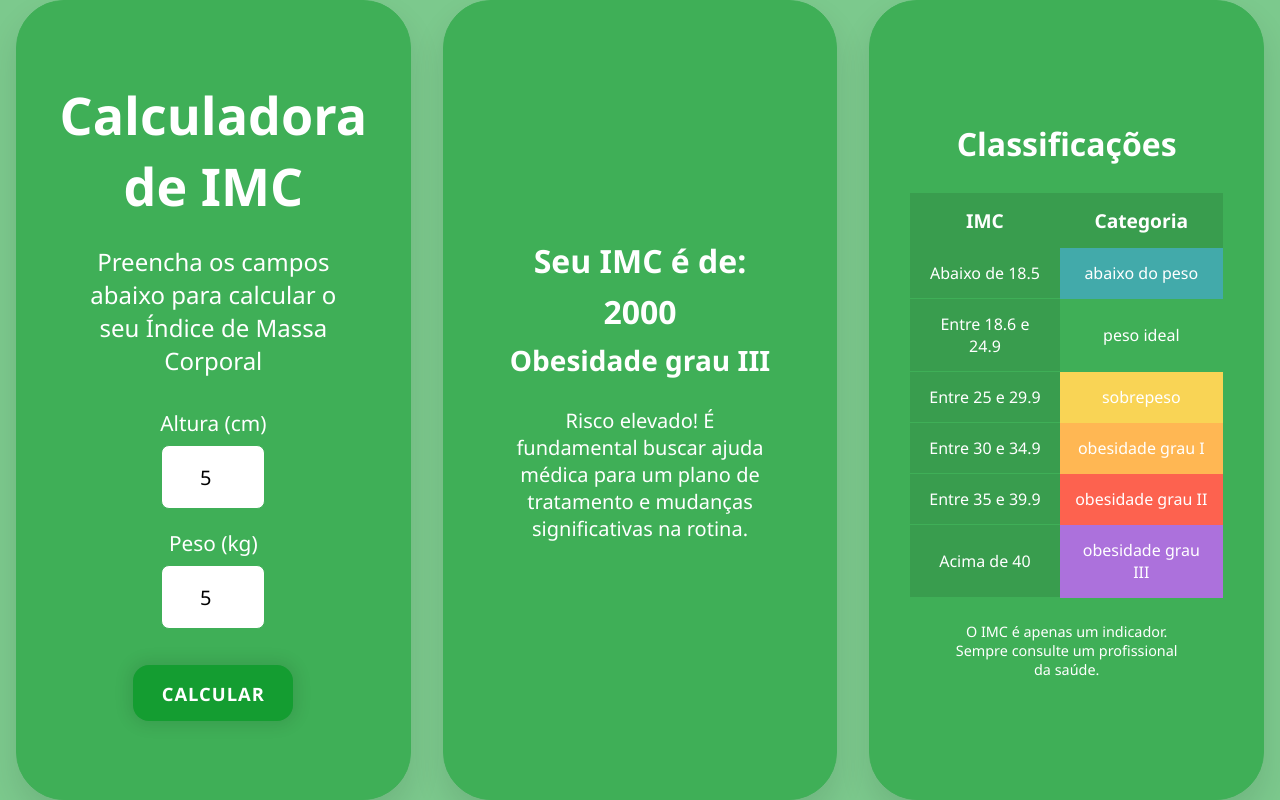
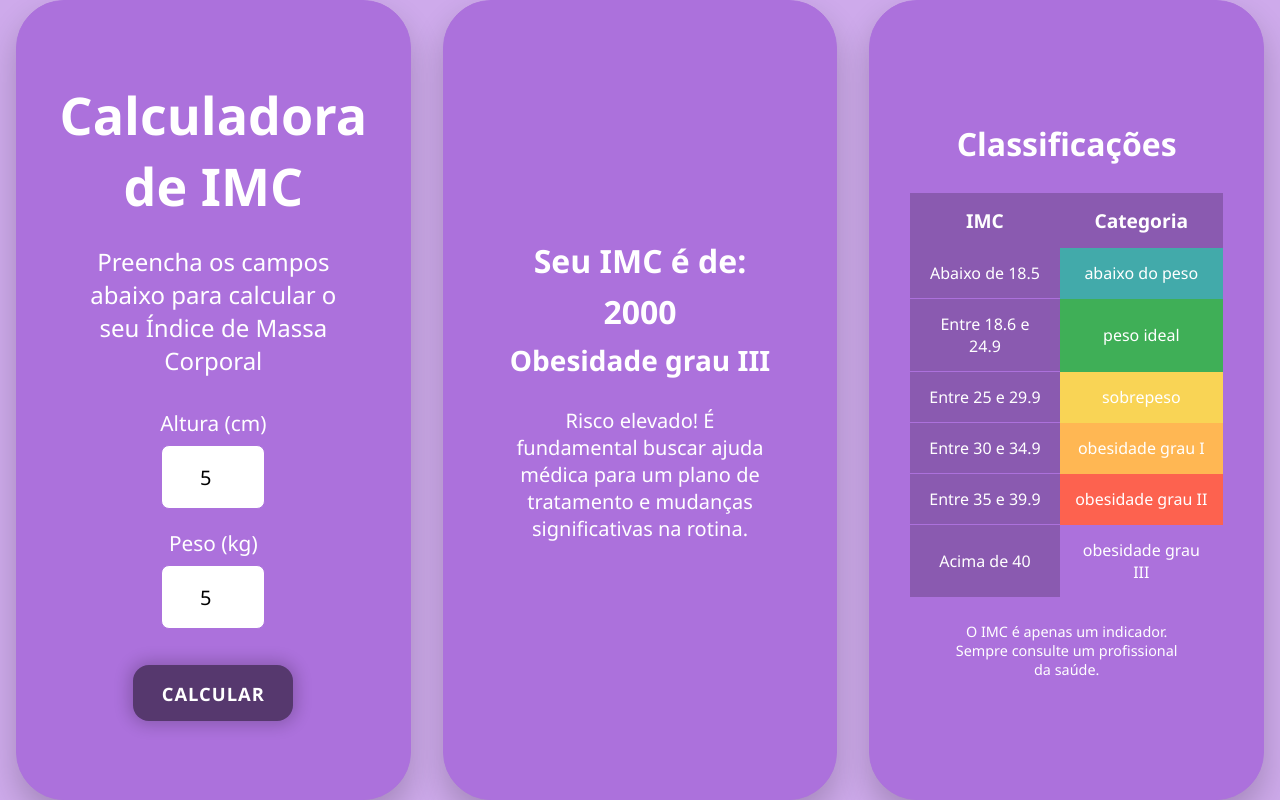
Before and after one commit to caosoliveirax/fancy-bmi-calculator, a React (Vite) app: page / in a window 1280 px wide. Both pictures are taken after typing "5", "5" into the empty fields and a click on the button "CALCULAR". Built offline with nearby package versions, Linux system fonts and the light colour scheme.

Commit message:
feat(ui): Implement dynamic theming with transitions

```diff
--- a/src/App.tsx
+++ b/src/App.tsx
@@ -2,23 +2,31 @@ import { Provider } from 'react-redux'
 import { store } from './store'
 import { GlobalStyle } from './styles/global'
 import { ThemeProvider } from 'styled-components'
-import { themes } from './themes/themes'
 import { Container } from '@components/Container/styles'
 import CalculatorCard from '@components/CalculatorCard'
 import ResultCard from '@components/ResultCard'
 import ClassificationCard from '@components/ClassificationCard'
+import { useAppSelector } from './store/hooks'
+
+function AppContent() {
+  const theme = useAppSelector((state) => state.theme.theme)
+
+  return (
+    <ThemeProvider theme={theme}>
+      <GlobalStyle />
+      <Container>
+        <CalculatorCard />
+        <ResultCard />
+        <ClassificationCard />
+      </Container>
+    </ThemeProvider>
+  )
+}
 
 function App() {
   return (
     <Provider store={store}>
-      <ThemeProvider theme={themes.normal}>
-        <GlobalStyle />
-        <Container>
-          <CalculatorCard />
-          <ResultCard />
-          <ClassificationCard />
-        </Container>
-      </ThemeProvider>
+      <AppContent />
     </Provider>
   )
 }
--- a/src/components/CalculatorCard/index.tsx
+++ b/src/components/CalculatorCard/index.tsx
@@ -2,7 +2,7 @@ import { useState } from 'react'
 import { calculateBMI } from '@utils/calculateBMI'
 import { getBMICategory } from '@utils/getBMICategory'
 import { useAppDispatch } from '../../store/hooks'
-import { setResult } from '../../store/bmiSlice'
+import { setResult } from '../../store/reducers/bmiSlice'
 import { CardContainer } from '@components/Container/styles'
 import {
   MainDescription,
@@ -12,6 +12,8 @@ import {
   FormInput,
   FormButton
 } from './styles'
+import { getThemeNameByCategory } from '../../utils/getThemeNameByCategory'
+import { setTheme } from '../../store/reducers/themeSlice'
 
 const CalculatorCard = () => {
   const [height, setHeight] = useState('')
@@ -27,8 +29,10 @@ const CalculatorCard = () => {
 
     const bmi = calculateBMI(w, h)
     const category = getBMICategory(bmi)
+    const themeName = getThemeNameByCategory(category)
 
     dispatch(setResult({ value: bmi, category }))
+    dispatch(setTheme(themeName))
   }
 
   return (
--- a/src/components/ClassificationCard/index.tsx
+++ b/src/components/ClassificationCard/index.tsx
@@ -1,13 +1,6 @@
 import { CardContainer } from '@components/Container/styles'
 import { useAppSelector } from '../../store/hooks'
-import {
-  FooterDescription,
-  Table,
-  TableCell,
-  TableCellCategory,
-  TableHeaderCell,
-  TableTitle
-} from './styles'
+import * as S from './styles'
 
 const ClassificationCard = () => {
   const value = useAppSelector((state) => state.bmi.value)
@@ -17,44 +10,44 @@ const ClassificationCard = () => {
 
   return (
     <CardContainer>
-      <TableTitle>Classificações</TableTitle>
-      <Table>
+      <S.TableTitle>Classificações</S.TableTitle>
+      <S.Table>
         <thead>
           <tr>
-            <TableHeaderCell>IMC</TableHeaderCell>
-            <TableHeaderCell>Categoria</TableHeaderCell>
+            <S.TableHeaderCell>IMC</S.TableHeaderCell>
+            <S.TableHeaderCell>Categoria</S.TableHeaderCell>
           </tr>
         </thead>
         <tbody>
           <tr>
-            <TableCell>Abaixo de 18.5</TableCell>
-            <TableCellCategory category="underWeight">abaixo do peso</TableCellCategory>
+            <S.TableCell>Abaixo de 18.5</S.TableCell>
+            <S.TableCellCategory category="underWeight">abaixo do peso</S.TableCellCategory>
           </tr>
           <tr>
-            <TableCell>Entre 18.6 e 24.9</TableCell>
-            <TableCellCategory category="normal">peso ideal</TableCellCategory>
+            <S.TableCell>Entre 18.6 e 24.9</S.TableCell>
+            <S.TableCellCategory category="normal">peso ideal</S.TableCellCategory>
           </tr>
           <tr>
-            <TableCell>Entre 25 e 29.9</TableCell>
-            <TableCellCategory category="overWeight">sobrepeso</TableCellCategory>
+            <S.TableCell>Entre 25 e 29.9</S.TableCell>
+            <S.TableCellCategory category="overWeight">sobrepeso</S.TableCellCategory>
           </tr>
           <tr>
-            <TableCell>Entre 30 e 34.9</TableCell>
-            <TableCellCategory category="obesityI">obesidade grau I</TableCellCategory>
+            <S.TableCell>Entre 30 e 34.9</S.TableCell>
+            <S.TableCellCategory category="obesityI">obesidade grau I</S.TableCellCategory>
           </tr>
           <tr>
-            <TableCell>Entre 35 e 39.9</TableCell>
-            <TableCellCategory category="obesityII">obesidade grau II</TableCellCategory>
+            <S.TableCell>Entre 35 e 39.9</S.TableCell>
+            <S.TableCellCategory category="obesityII">obesidade grau II</S.TableCellCategory>
           </tr>
           <tr>
-            <TableCell>Acima de 40</TableCell>
-            <TableCellCategory category="obesityIII">obesidade grau III</TableCellCategory>
+            <S.TableCell>Acima de 40</S.TableCell>
+            <S.TableCellCategory category="obesityIII">obesidade grau III</S.TableCellCategory>
           </tr>
         </tbody>
-      </Table>
-      <FooterDescription>
+      </S.Table>
+      <S.FooterDescription>
         O IMC é apenas um indicador. Sempre consulte um profissional da saúde.
-      </FooterDescription>
+      </S.FooterDescription>
     </CardContainer>
   )
 }
--- a/src/components/Container/styles.ts
+++ b/src/components/Container/styles.ts
@@ -4,9 +4,10 @@ export const Container = styled.main`
   display: flex;
   justify-content: center;
   align-items: center;
-  background-color: ${({ theme }) => theme.background};
   height: 100vh;
   width: 100vw;
+  background-color: ${({ theme }) => theme.background};
+  transition: background-color 2s ease;
 `
 
 export const CardContainer = styled.section`
@@ -26,4 +27,8 @@ export const CardContainer = styled.section`
   margin: 16px;
   gap: 8px;
   z-index: 2;
+  transition:
+    background-color 1s ease,
+    box-shadow 1s ease,
+    border-color 1s ease;
 `
--- a/src/store/index.ts
+++ b/src/store/index.ts
@@ -1,9 +1,11 @@
 import { configureStore } from '@reduxjs/toolkit'
 
-import bmiReducer from './bmiSlice'
+import themeReducer from './reducers/themeSlice'
+import bmiReducer from './reducers/bmiSlice'
 
 export const store = configureStore({
   reducer: {
+    theme: themeReducer,
     bmi: bmiReducer
   }
 })
--- /dev/null
+++ b/src/store/reducers/themeSlice.ts
@@ -0,0 +1,24 @@
+import { createSlice, type PayloadAction } from '@reduxjs/toolkit'
+import { themes, type BMICategory } from '../../themes/themes'
+import type { DefaultTheme } from 'styled-components'
+
+interface ThemeState {
+  theme: DefaultTheme
+}
+
+const initialState: ThemeState = {
+  theme: themes.main
+}
+
+const themeSlice = createSlice({
+  name: 'theme',
+  initialState,
+  reducers: {
+    setTheme: (state, action: PayloadAction<BMICategory>) => {
+      state.theme = themes[action.payload]
+    }
+  }
+})
+
+export const { setTheme } = themeSlice.actions
+export default themeSlice.reducer
--- a/src/styles/global.ts
+++ b/src/styles/global.ts
@@ -9,7 +9,7 @@ export const GlobalStyle = createGlobalStyle`
   }
 
   body {
-    background: ${({ theme }) => theme.background};
     color: ${({ theme }) => theme.text};
+    transition: color 1s ease;
   }
 `
--- /dev/null
+++ b/src/utils/getThemeNameByCategory.ts
@@ -0,0 +1,20 @@
+import type { BMICategory } from '../themes/themes'
+
+export function getThemeNameByCategory(category: string): BMICategory {
+  switch (category) {
+    case 'Abaixo do peso':
+      return 'underWeight'
+    case 'Normal':
+      return 'normal'
+    case 'Sobrepeso':
+      return 'overWeight'
+    case 'Obesidade grau I':
+      return 'obesityI'
+    case 'Obesidade grau II':
+      return 'obesityII'
+    case 'Obesidade grau III':
+      return 'obesityIII'
+    default:
+      return 'normal'
+  }
+}
```
Also changed, not shown: src/store/reducers/bmiSlice.ts (renamed from src/store/bmiSlice.ts).
